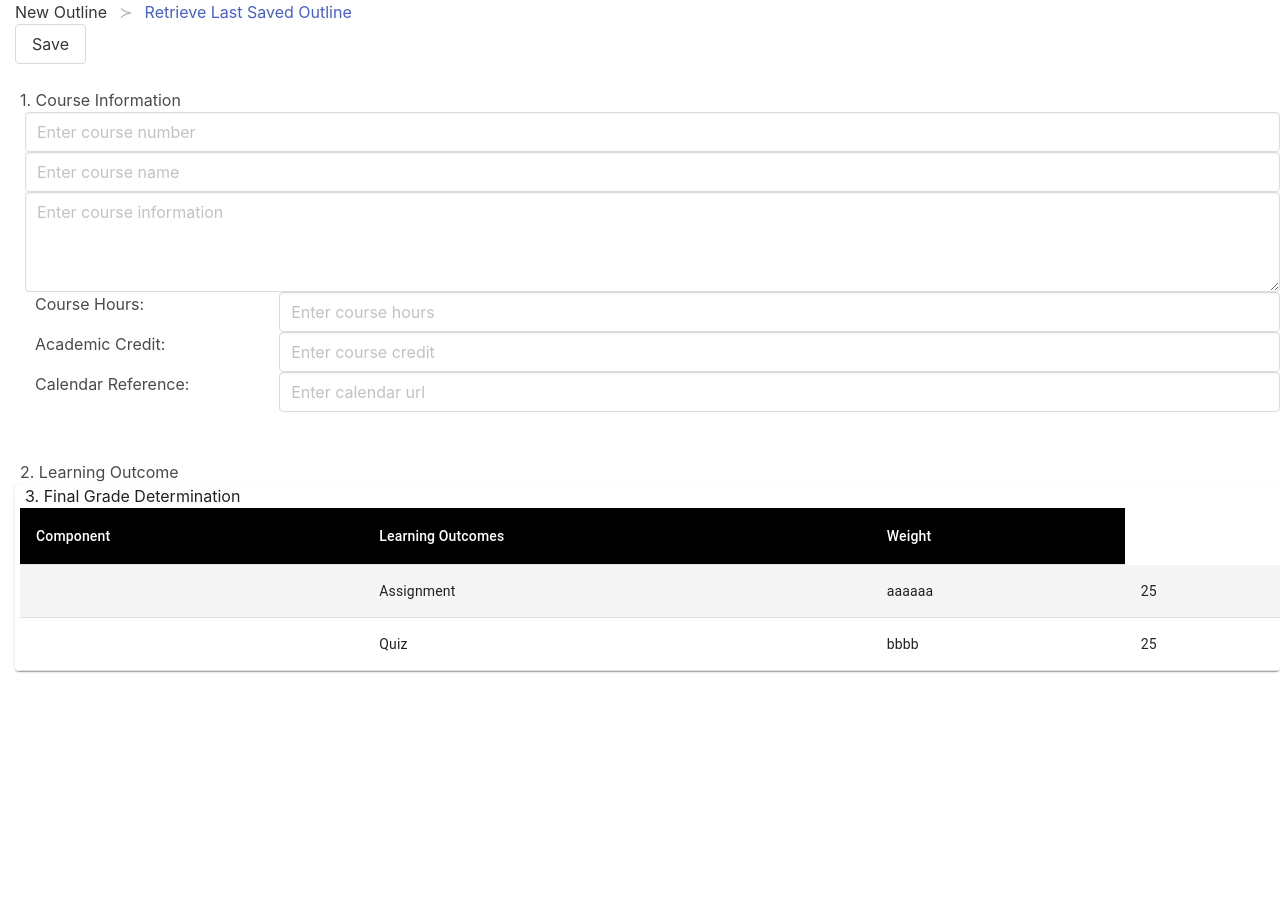
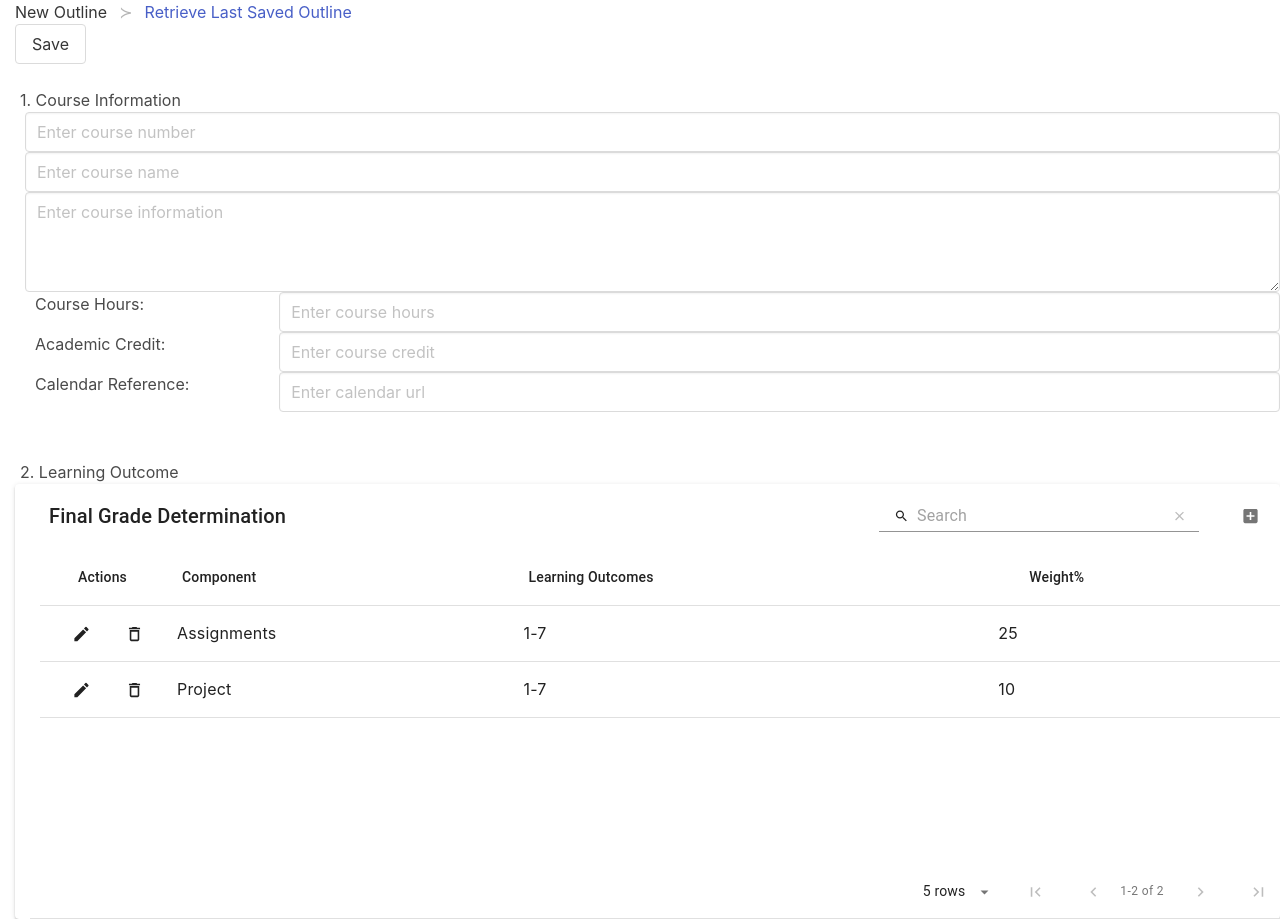
Before and after one commit to Karenzhang7717/ENSF607_Web_Project, a React (Create React App) app in the folder course-outline/: page / in a window 1280 px wide. Before the commit the page ends 800 px from the top, so only its background shows below. Built offline with nearby package versions, Linux system fonts and the light colour scheme.

Commit message:
updated grade

```diff
--- a/course-outline/src/components/Grade.js
+++ b/course-outline/src/components/Grade.js
@@ -1,83 +1,129 @@
 
 
 import React from 'react';
-import { withStyles, makeStyles } from '@material-ui/core/styles';
-import Table from '@material-ui/core/Table';
-import TableBody from '@material-ui/core/TableBody';
-import TableCell from '@material-ui/core/TableCell';
-import TableContainer from '@material-ui/core/TableContainer';
-import TableHead from '@material-ui/core/TableHead';
-import TableRow from '@material-ui/core/TableRow';
-import Paper from '@material-ui/core/Paper';
 
-const StyledTableCell = withStyles((theme) => ({
-  head: {
-    backgroundColor: theme.palette.common.black,
-    color: theme.palette.common.white,
-  },
-  body: {
-    fontSize: 14,
-  },
-}))(TableCell);
+import MaterialTable from 'material-table';
 
-const StyledTableRow = withStyles((theme) => ({
-  root: {
-    '&:nth-of-type(odd)': {
-      backgroundColor: theme.palette.action.hover,
-    },
-  },
-}))(TableRow);
 
-function createData(component, outcomes, weight) {
-  return { component, outcomes, weight };
+import { forwardRef } from 'react';
+
+import AddBox from '@material-ui/icons/AddBox';
+import ArrowUpward from '@material-ui/icons/ArrowUpward';
+import Check from '@material-ui/icons/Check';
+import ChevronLeft from '@material-ui/icons/ChevronLeft';
+import ChevronRight from '@material-ui/icons/ChevronRight';
+import Clear from '@material-ui/icons/Clear';
+import DeleteOutline from '@material-ui/icons/DeleteOutline';
+import Edit from '@material-ui/icons/Edit';
+import FilterList from '@material-ui/icons/FilterList';
+import FirstPage from '@material-ui/icons/FirstPage';
+import LastPage from '@material-ui/icons/LastPage';
+import Remove from '@material-ui/icons/Remove';
+import SaveAlt from '@material-ui/icons/SaveAlt';
+import Search from '@material-ui/icons/Search';
+import ViewColumn from '@material-ui/icons/ViewColumn';
+
+
+function Grade() {
+  return (
+  <div>
+      <h1>3. Final Grade Determination</h1>
+  </div>
+);
+
 }
 
-const rows = [
-  createData('Assignment', 'aaaaaa', 25),
-  createData('Quiz','bbbb', 25),
 
-];
+const tableIcons = {
+  Add: forwardRef((props, ref) => <AddBox {...props} ref={ref} />),
+  Check: forwardRef((props, ref) => <Check {...props} ref={ref} />),
+  Clear: forwardRef((props, ref) => <Clear {...props} ref={ref} />),
+  Delete: forwardRef((props, ref) => <DeleteOutline {...props} ref={ref} />),
+  DetailPanel: forwardRef((props, ref) => <ChevronRight {...props} ref={ref} />),
+  Edit: forwardRef((props, ref) => <Edit {...props} ref={ref} />),
+  Export: forwardRef((props, ref) => <SaveAlt {...props} ref={ref} />),
+  Filter: forwardRef((props, ref) => <FilterList {...props} ref={ref} />),
+  FirstPage: forwardRef((props, ref) => <FirstPage {...props} ref={ref} />),
+  LastPage: forwardRef((props, ref) => <LastPage {...props} ref={ref} />),
+  NextPage: forwardRef((props, ref) => <ChevronRight {...props} ref={ref} />),
+  PreviousPage: forwardRef((props, ref) => <ChevronLeft {...props} ref={ref} />),
+  ResetSearch: forwardRef((props, ref) => <Clear {...props} ref={ref} />),
+  Search: forwardRef((props, ref) => <Search {...props} ref={ref} />),
+  SortArrow: forwardRef((props, ref) => <ArrowUpward {...props} ref={ref} />),
+  ThirdStateCheck: forwardRef((props, ref) => <Remove {...props} ref={ref} />),
+  ViewColumn: forwardRef((props, ref) => <ViewColumn {...props} ref={ref} />)
+  };
 
-const useStyles = makeStyles({
-  table: {
-    minWidth: 700,
-  },
-});
+  function subtotal(weight) {
+    return weight.map(({ price }) => price).reduce((sum, i) => sum + i, 0);
+  }
 
-export default function CustomizedTables() {
-  const classes = useStyles();
+
+
+
+export default function Editable() {
+  const { useState } = React;
+
+  const [columns, setColumns] = useState([
+    { title: 'Component', field: 'component' },
+    { title: 'Learning Outcomes', field: 'outcome', initialEditValue: 'enter learning outcomes' },
+    { title: 'Weight%', field: 'weight', type: 'numeric' },
+
+  ]);
+
+  const [data, setData] = useState([
+    { component: 'Assignments', outcome: '1-7', weight: 25},
+    { component: 'Project', outcome: '1-7', weight: 10},
+  ]);
+
+
+
+
 
   return (
-    <TableContainer component={Paper}>
-      <div>
-            <h1>3. Final Grade Determination</h1>
-                </div>
-      <Table className={classes.table} aria-label="customized table">
-        <TableHead>
-          <TableRow>
+    <
+      MaterialTable
+      title="Final Grade Determination"
+      columns={columns}
+      data={data}
+      icons={tableIcons}
+      editable={{
+        onRowAdd: newData =>
+          new Promise((resolve, reject) => {
+            setTimeout(() => {
+              setData([...data, newData]);
 
-            <StyledTableCell>Component</StyledTableCell>
-            <StyledTableCell align="right">Learning Outcomes</StyledTableCell>
-            <StyledTableCell align="right">Weight</StyledTableCell>
+              resolve();
+            }, 1000)
+          }),
+        onRowUpdate: (newData, oldData) =>
+          new Promise((resolve, reject) => {
+            setTimeout(() => {
+              const dataUpdate = [...data];
+              const index = oldData.tableData.id;
+              dataUpdate[index] = newData;
+              setData([...dataUpdate]);
+
+              resolve();
+            }, 1000)
+          }),
+        onRowDelete: oldData =>
+          new Promise((resolve, reject) => {
+            setTimeout(() => {
+              const dataDelete = [...data];
+              const index = oldData.tableData.id;
+              dataDelete.splice(index, 1);
+              setData([...dataDelete]);
+
+              resolve()
+            }, 1000)
+          }),
+
+      }}
+
+    />
 
 
-          </TableRow>
-        </TableHead>
-        <TableBody>
-          {rows.map((row) => (
-            <StyledTableRow key={row.name}>
-              <StyledTableCell component="th" scope="row">
-                {row.name}
-              </StyledTableCell>
-              <StyledTableCell>{row.component}</StyledTableCell>
-              <StyledTableCell align="right">{row.outcomes}</StyledTableCell>
-              <StyledTableCell align="right">{row.weight}</StyledTableCell>
 
-
-            </StyledTableRow>
-          ))}
-        </TableBody>
-      </Table>
-    </TableContainer>
-  );
+  )
 }
```
